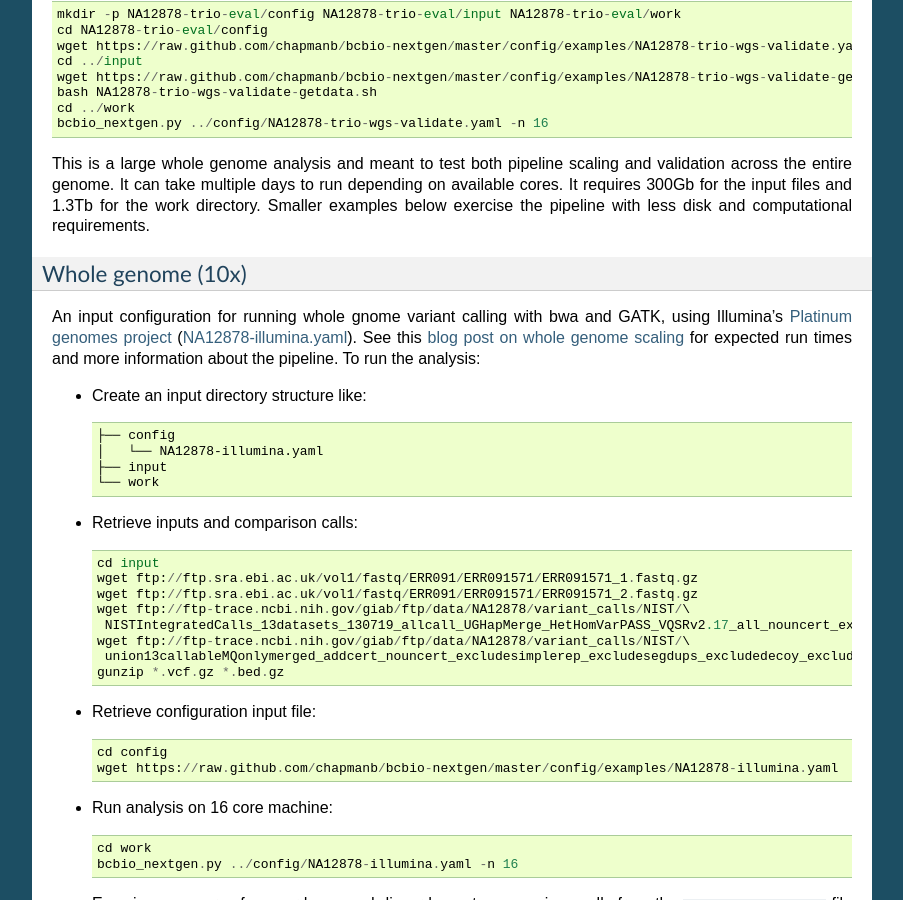
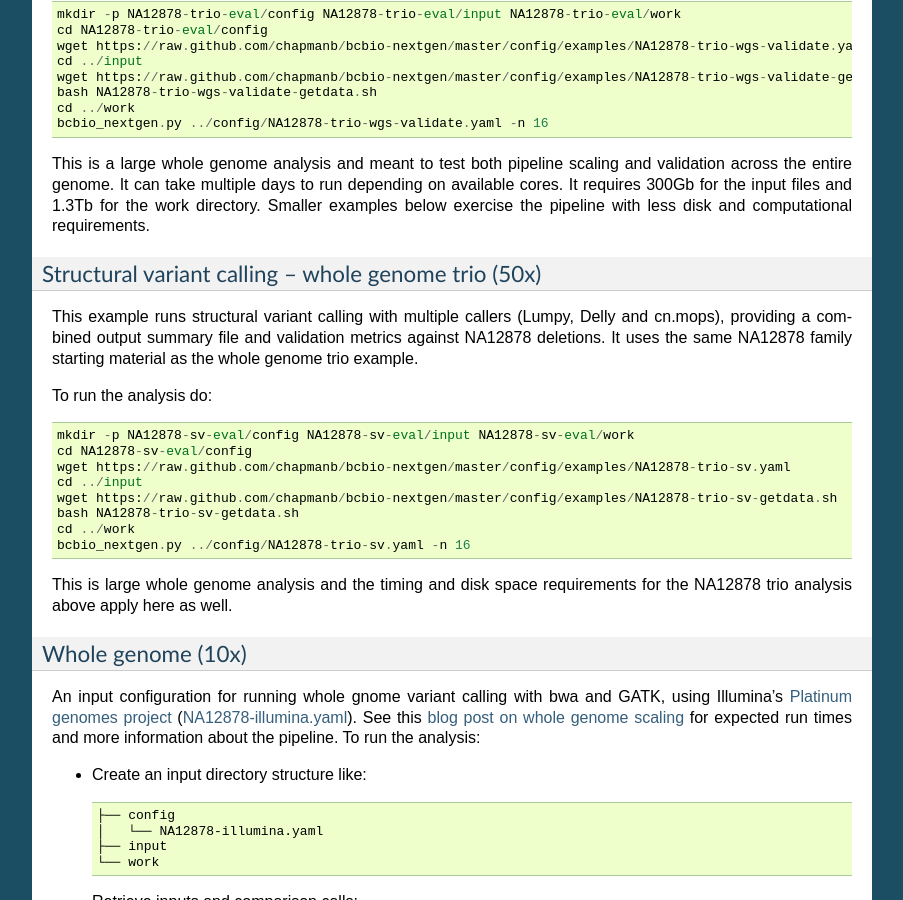
Before and after one commit to bcbio/bcbio-nextgen, a Sphinx documentation site: the page built from docs/contents/testing.rst, in a window 1280 px wide and 900 px high, scrolled down 1054 px. Shown: the whole window, without its empty margins (198-1101 px from the left). Built offline with Sphinx 7.4.7, drawn with Linux system fonts in a browser that asks for light colours; some of the changed text lies outside the part shown.

Commit message:
Documentation and configuration files for running whole genome structural variant evaluations on NA12878 data

```diff
--- a/docs/contents/testing.rst
+++ b/docs/contents/testing.rst
@@ -82,6 +82,28 @@ for the work directory. Smaller examples below exercise the pipeline with
 less disk and computational requirements.
 
 .. _CEPH NA12878 family: http://blog.goldenhelix.com/wp-content/uploads/2013/03/Utah-Pedigree-1463-with-NA12878.png
+
+Structural variant calling -- whole genome trio (50x)
+~~~~~~~~~~~~~~~~~~~~~~~~~~~~~~~~~~~~~~~~~~~~~~~~~~~~~
+
+This example runs structural variant calling with multiple callers (Lumpy, Delly
+and cn.mops), providing a combined output summary file and validation metrics
+against NA12878 deletions. It uses the same NA12878 family starting material as
+the whole genome trio example.
+
+To run the analysis do::
+
+  mkdir -p NA12878-sv-eval/config NA12878-sv-eval/input NA12878-sv-eval/work
+  cd NA12878-sv-eval/config
+  wget https://raw.github.com/chapmanb/bcbio-nextgen/master/config/examples/NA12878-trio-sv.yaml
+  cd ../input
+  wget https://raw.github.com/chapmanb/bcbio-nextgen/master/config/examples/NA12878-trio-sv-getdata.sh
+  bash NA12878-trio-sv-getdata.sh
+  cd ../work
+  bcbio_nextgen.py ../config/NA12878-trio-sv.yaml -n 16
+
+This is large whole genome analysis and the timing and disk space requirements
+for the NA12878 trio analysis above apply here as well.
 
 Whole genome (10x)
 ~~~~~~~~~~~~~~~~~~
```
Also changed, not shown: docs/contents/configuration.rst (+10 -0 lines), 2 other files.
